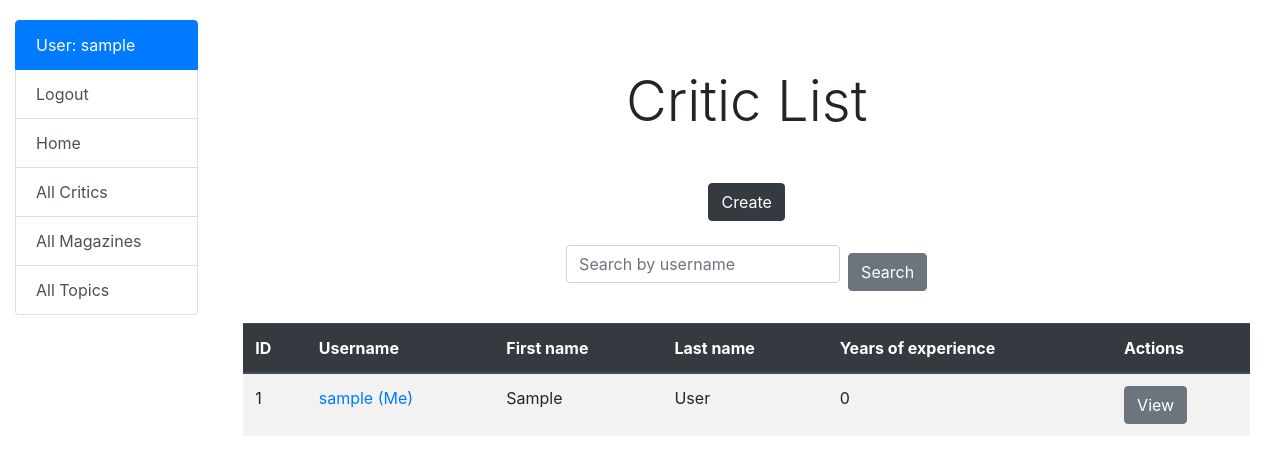
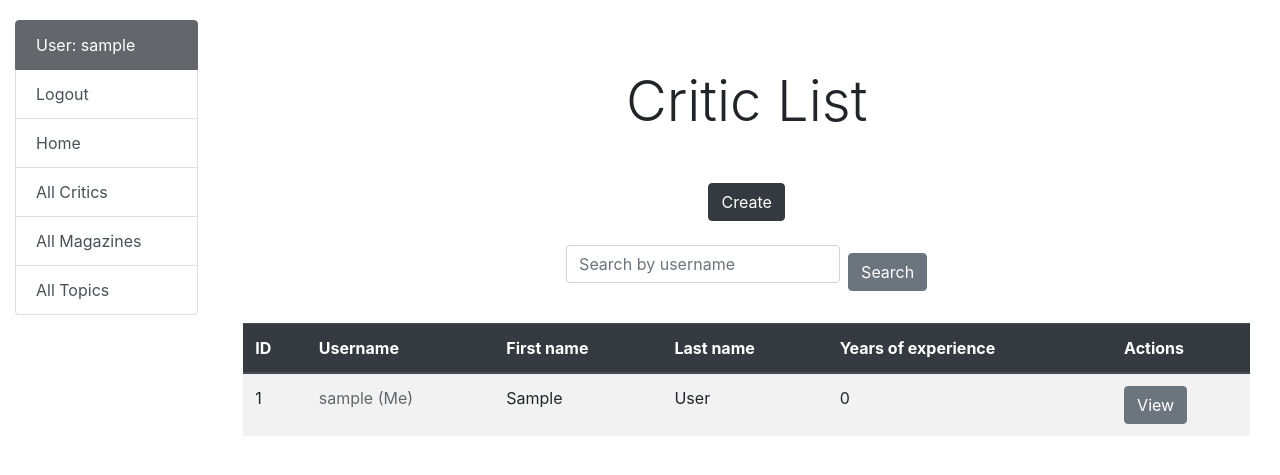
Before and after one commit to EugeneProtsenko/movie-magazines-project, a Django app: page /critics/ in a window 1280 px wide. Shown: the top 475 px of the page. Run offline with Django 5.2, Linux system fonts and the light colour scheme; the visitor is signed in with stand-in values (Sample User, id 1); data comes from the database, SQL or seed files in the repository; some libraries are stand-ins or nearby versions.

Commit message:
modifing templates

```diff
--- a/static/css/styles.css
+++ b/static/css/styles.css
@@ -6,3 +6,28 @@ body {
     float: right;
     margin: 0 2px 0 2px;
 }
+
+.btn-custom {
+    background-color: black;
+    color: white;
+}
+
+
+.grey-link {
+    color: #63666A;
+}
+
+.list-group-item-action.active {
+    background-color: #63666A;
+    border-color: #63666A;
+}
+
+
+.page-item.active .page-link {
+    background-color: #63666A;
+    border-color: #63666A;
+}
+
+.page-link {
+    color: #000000;
+}
--- a/templates/includes/pagination.html
+++ b/templates/includes/pagination.html
@@ -1,4 +1,6 @@
 {% load query_transform %}
+{% load static %}
+<link rel="stylesheet" type="text/css" href="{% static 'css/styles.css' %}">
 
 {% if is_paginated %}
   <ul class="pagination">
--- a/templates/includes/sidebar.html
+++ b/templates/includes/sidebar.html
@@ -1,7 +1,9 @@
+{% load static %}
+<link rel="stylesheet" type="text/css" href="{% static 'css/styles.css' %}">
 <div class="sidebar-nav">
   <div class="list-group">
     {% if user.is_authenticated %}
-      <a href="{{ user.get_absolute_url }}" class="list-group-item list-group-item-action active">
+      <a href="{{ user.get_absolute_url }}" class="list-group-item list-group-item-action active grey-link">
         User: {{ user.get_username }}
       </a>
       <a href="{% url 'logout' %}?next={{request.path}}" class="list-group-item list-group-item-action">Logout</a>
--- a/templates/movie_magazine/critic_list.html
+++ b/templates/movie_magazine/critic_list.html
@@ -28,7 +28,7 @@
           {% for critic in critic_list %}
             <tr>
               <td>{{ critic.id }}</td>
-              <td><a href="{{ critic.get_absolute_url }}">{{ critic.username }} {% if user == critic %} (Me){% endif %}</a></td>
+              <td><a href="{{ critic.get_absolute_url }}" class="grey-link">{{ critic.username }} {% if user == critic %} (Me){% endif %}</a></td>
               <td>{{ critic.first_name }}</td>
               <td>{{ critic.last_name }}</td>
               <td>{{ critic.years_of_experience }}</td>
```
Also changed, not shown: templates/registration/logged_out.html (+7 -3 lines).
